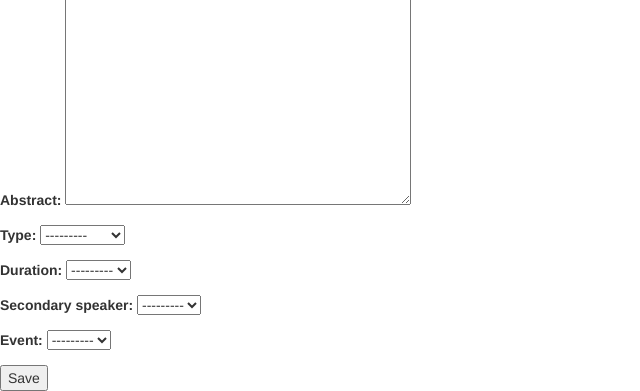
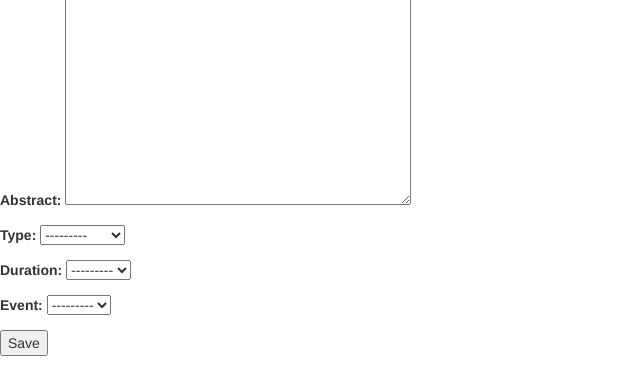
Before and after one commit to pyconsk/django-konfera, a Django app: page /event/add_cfp/ in a window 1280 px wide. Shown: the part 717-1108 px from the top of the page, without its empty margins (0-640 px from the left). After the commit the page ends 1073 px from the top, so only its background shows below. Run offline with Django 3.2, Linux system fonts and the light colour scheme; data that the repository does not hold is empty; some libraries are stand-ins or nearby versions.

Commit message:
cfp_form title removed django messages added to base.html view update, status set to 'cfp' by default, message refactor remove Secondary speaker field from form

```diff
--- a/konfera/forms.py
+++ b/konfera/forms.py
@@ -12,5 +12,5 @@ class TalkForm(forms.ModelForm):
 
     class Meta:
         model = Talk
-        exclude = ['status', 'primary_speaker',]
+        exclude = ['status', 'primary_speaker', 'secondary_speaker']
         labels = {'title': 'Talk title'}
--- a/konfera/templates/konfera/base.html
+++ b/konfera/templates/konfera/base.html
@@ -13,6 +13,13 @@
   <![endif]-->
 </head>
 <body>
+    {% if messages %}
+  <ul class="messages">
+      {% for message in messages %}
+      <li{% if message.tags %} class="{{ message.tags }}"{% endif %}>{{ message }}</li>
+      {% endfor %}
+  </ul>
+  {% endif %}
   {% block content %}{% endblock %}
   <script src="https://ajax.googleapis.com/ajax/libs/jquery/1.12.4/jquery.min.js"></script>
   <script src="https://maxcdn.bootstrapcdn.com/bootstrap/3.3.7/js/bootstrap.min.js" integrity="sha384-Tc5IQib027qvyjSMfHjOMaLkfuWVxZxUPnCJA7l2mCWNIpG9mGCD8wGNIcPD7Txa" crossorigin="anonymous"></script>
--- a/konfera/templates/konfera/cfp_form.html
+++ b/konfera/templates/konfera/cfp_form.html
@@ -1,6 +1,4 @@
 {% extends 'konfera/base.html' %}
-
-{% block title %}{{ event }}|CFP{% endblock %}
 
 {% block content %}
     <h2> About the speaker</h2>
@@ -10,5 +8,4 @@
         {{ talk_form.as_p }}
     <input type="submit" value="Save">
     </form>
-
 {% endblock %}
--- a/konfera/views.py
+++ b/konfera/views.py
@@ -67,8 +67,9 @@ def cfp_form_view(request):
         speaker_instance = speaker_form.save()
         talk_instance = talk_form.save(commit=False)
         talk_instance.primary_speaker = speaker_instance
+        talk_instance.status = 'cfp'
         talk_instance.save()
-        messages.success(request, "Speaker profile successfully created")
+        messages.success(request, "Your talk proposal successfully created")
         return HttpResponseRedirect(redirect_to='/event/')
 
     context = {'speaker_form': speaker_form,
```
